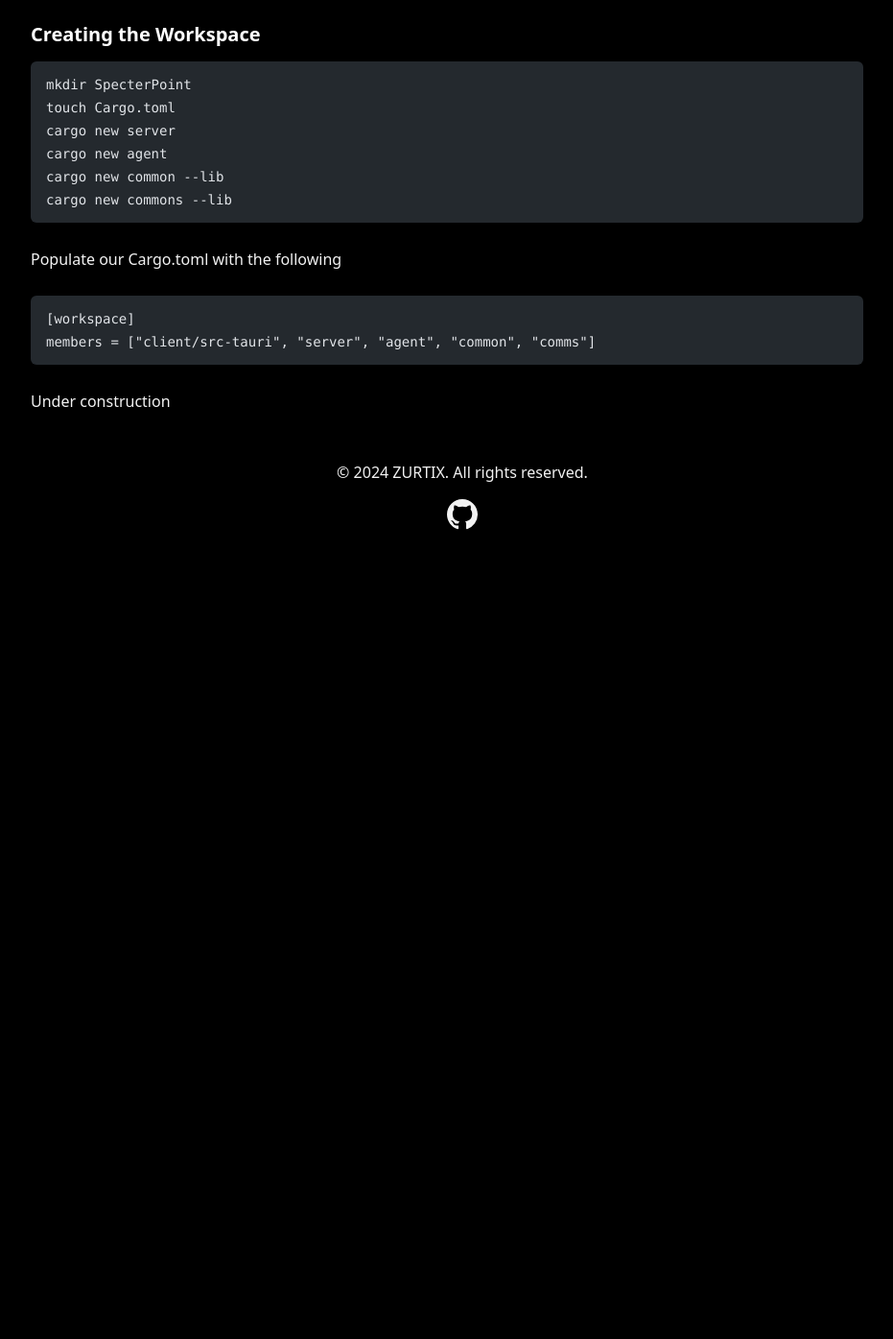
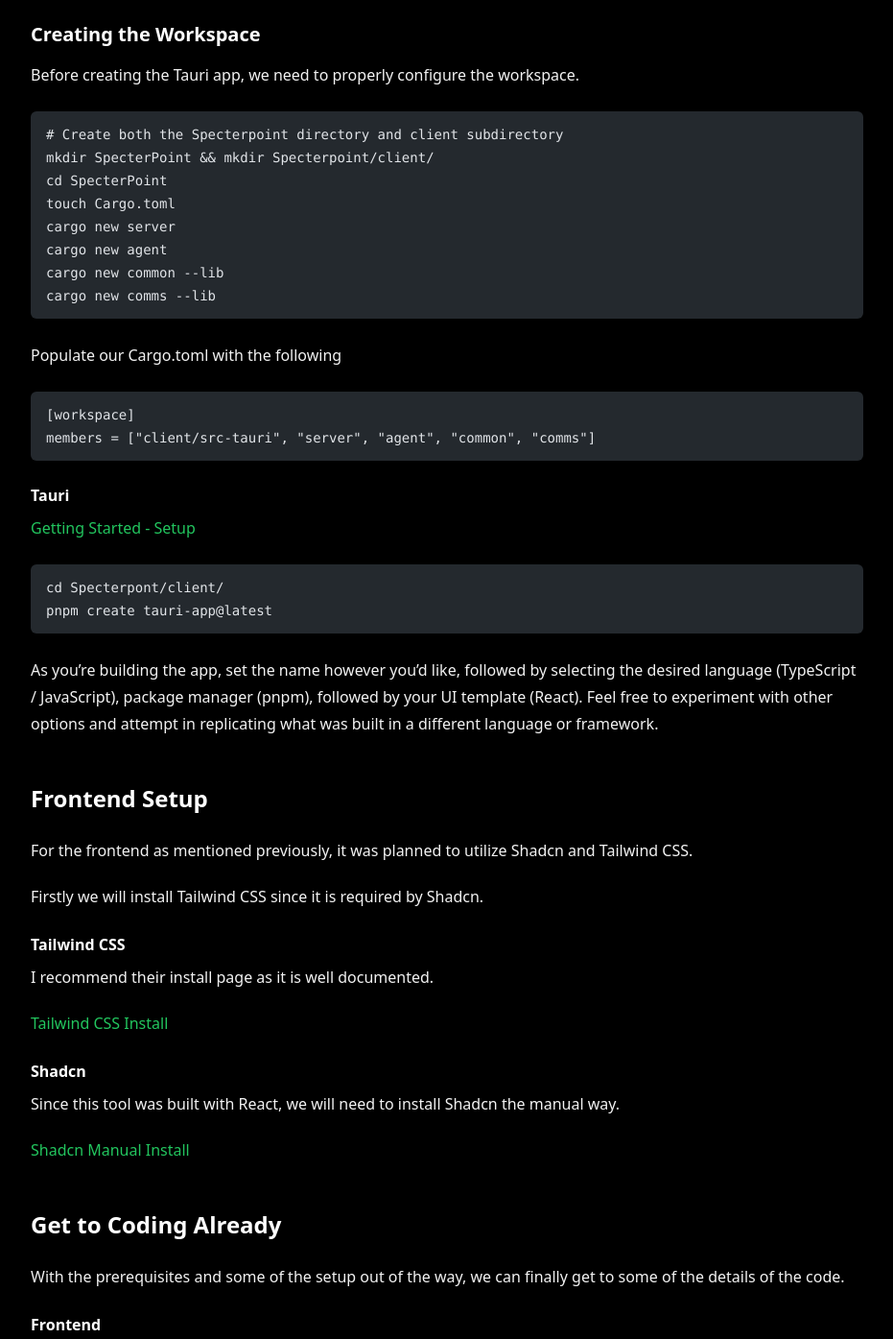
Before and after one commit to zurtix/zurtix.github.io, an Astro site: page /blog/specterpoint in a window 1280 px wide. Shown: the part 7260-8655 px from the top of the page at 96% size, without its empty margins (158-1089 px from the left). Before the commit the page ends 7908 px from the top, so only its background shows below. Built offline with nearby package versions, Linux system fonts and the light colour scheme; Astro itself is replaced by a stand-in of ours; code samples lack their colours.

Commit message:
Added content

````diff
--- a/src/content/blog/specterpoint.md
+++ b/src/content/blog/specterpoint.md
@@ -132,13 +132,18 @@
 
 ### Creating the Workspace
 
+Before creating the Tauri app, we need to properly configure the workspace.
+
+
 ```shell
-mkdir SpecterPoint
+# Create both the Specterpoint directory and client subdirectory
+mkdir SpecterPoint && mkdir Specterpoint/client/
+cd SpecterPoint
 touch Cargo.toml
 cargo new server
 cargo new agent
 cargo new common --lib
-cargo new commons --lib
+cargo new comms --lib
 ```
 
 Populate our Cargo.toml with the following
@@ -148,4 +153,42 @@
 members = ["client/src-tauri", "server", "agent", "common", "comms"]
 ```
 
+#### Tauri
+
+[Getting Started - Setup](https://tauri.app/v1/guides/getting-started/setup/)
+
+```shell
+cd Specterpont/client/
+pnpm create tauri-app@latest
+```
+
+As you're building the app, set the name however you'd like, followed by selecting the desired language (TypeScript / JavaScript), package manager (pnpm),  followed by your UI template (React). Feel free to experiment with other options and attempt in replicating what was built in a different language or framework.
+
+## Frontend Setup
+
+For the frontend as mentioned previously, it was planned to utilize Shadcn and Tailwind CSS.
+
+Firstly we will install Tailwind CSS since it is required by Shadcn.
+
+#### Tailwind CSS
+
+I recommend their install page as it is well documented.
+
+[Tailwind CSS Install](https://tailwindcss.com/docs/installation)
+
+
+#### Shadcn
+
+Since this tool was built with React, we will need to install Shadcn the manual way.
+
+[Shadcn Manual Install](https://ui.shadcn.com/docs/installation/manual)
+
+## Get to Coding Already
+
+With the prerequisites and some of the setup out of the way, we can finally get to some of the details of the code.
+
+#### Frontend
+
+
+
 Under construction
````
